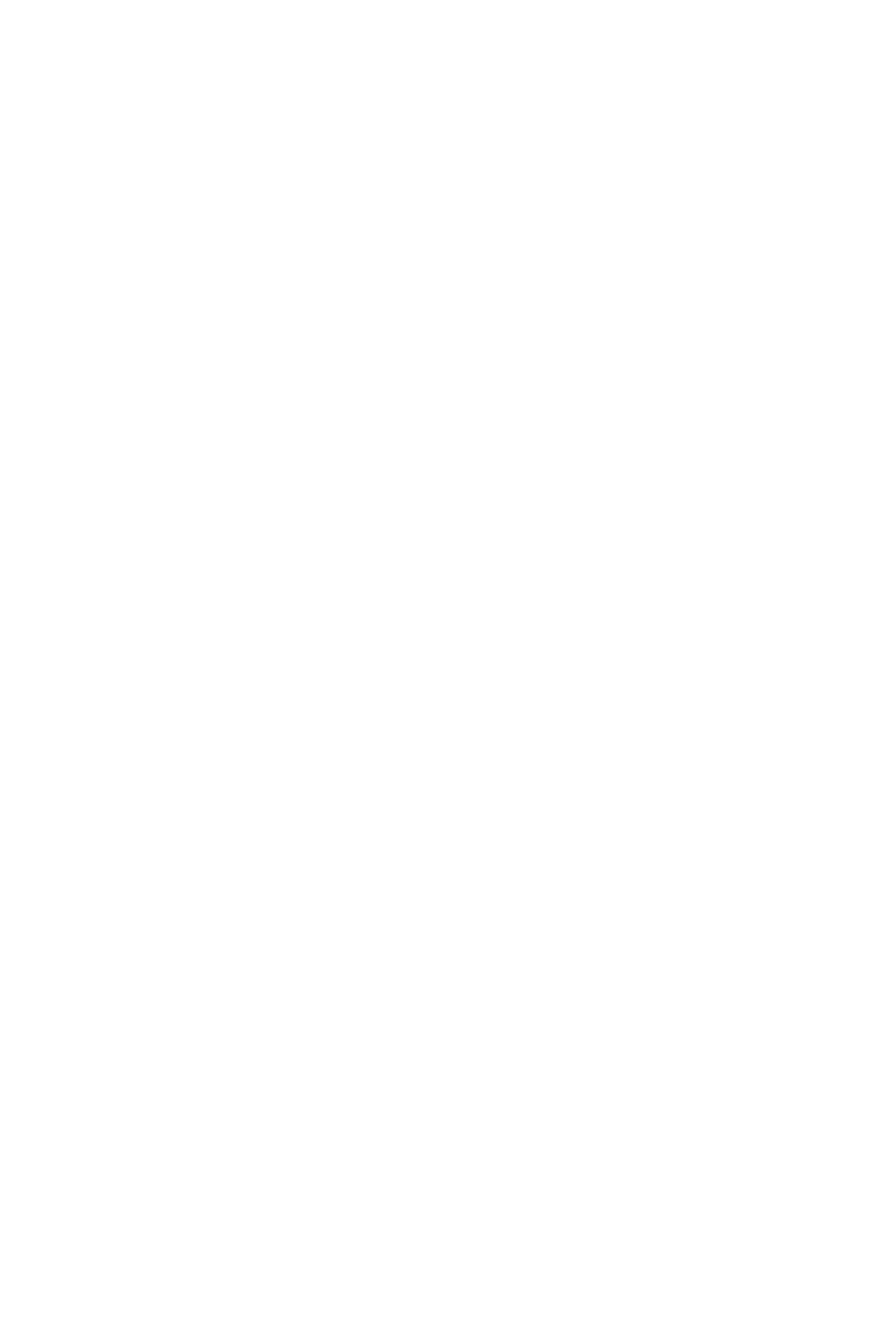
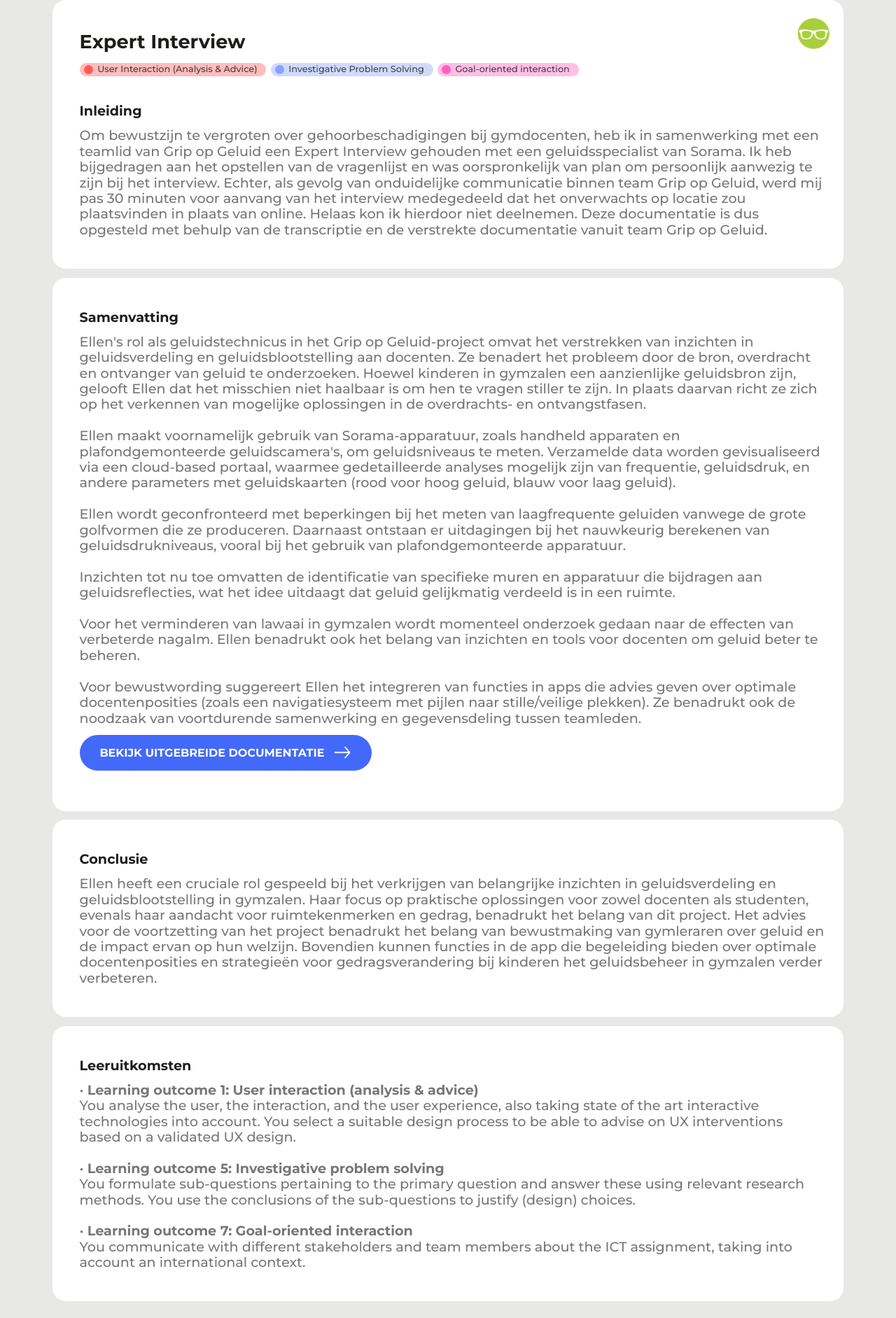
Before and after one commit to metteghijsen/semester6-website, a Nuxt app in the folder frontend/: page /deliverable/expertinterview in a window 1280 px wide. Before the commit this address had no page. Shown: the part 128-2011 px from the top of the page at 70% size. Before the commit the page ends 800 px from the top, so only its background shows below. Built offline with nearby package versions, Linux system fonts and the light colour scheme.

Commit message:
Feature: Added expert interview documentation

```diff
--- /dev/null
+++ b/frontend/pages/deliverable/expertinterview.vue
@@ -0,0 +1,59 @@
+<template>
+  <div>
+    <UiContainer>
+      <div class="h-full ">
+        <LayoutTaskbar />
+        <UiTextbox
+          add-header
+          header="Expert Interview"
+          title="Inleiding"
+          lo1
+          lo5
+          lo7
+          library
+        >
+          Om bewustzijn te vergroten over gehoorbeschadigingen bij gymdocenten, heb ik in samenwerking met een teamlid van Grip op Geluid een Expert Interview gehouden met een geluidsspecialist van Sorama. Ik heb bijgedragen aan het opstellen van de vragenlijst en was oorspronkelijk van plan om persoonlijk aanwezig te zijn bij het interview. Echter, als gevolg van onduidelijke communicatie binnen team Grip op Geluid, werd mij pas 30 minuten voor aanvang van het interview medegedeeld dat het onverwachts op locatie zou plaatsvinden in plaats van online. Helaas kon ik hierdoor niet deelnemen. Deze documentatie is dus opgesteld met behulp van de transcriptie en de verstrekte documentatie vanuit team Grip op Geluid.
+        </UiTextbox>
+        <UiTextbox
+          title="Samenvatting"
+        >
+          Ellen's rol als geluidstechnicus in het Grip op Geluid-project omvat het verstrekken van inzichten in geluidsverdeling en geluidsblootstelling aan docenten. Ze benadert het probleem door de bron, overdracht en ontvanger van geluid te onderzoeken. Hoewel kinderen in gymzalen een aanzienlijke geluidsbron zijn, gelooft Ellen dat het misschien niet haalbaar is om hen te vragen stiller te zijn. In plaats daarvan richt ze zich op het verkennen van mogelijke oplossingen in de overdrachts- en ontvangstfasen. <br><br>
+          Ellen maakt voornamelijk gebruik van Sorama-apparatuur, zoals handheld apparaten en plafondgemonteerde geluidscamera's, om geluidsniveaus te meten. Verzamelde data worden gevisualiseerd via een cloud-based portaal, waarmee gedetailleerde analyses mogelijk zijn van frequentie, geluidsdruk, en andere parameters met geluidskaarten (rood voor hoog geluid, blauw voor laag geluid).<br><br>
+          Ellen wordt geconfronteerd met beperkingen bij het meten van laagfrequente geluiden vanwege de grote golfvormen die ze produceren. Daarnaast ontstaan er uitdagingen bij het nauwkeurig berekenen van geluidsdrukniveaus, vooral bij het gebruik van plafondgemonteerde apparatuur.<br><br>
+          Inzichten tot nu toe omvatten de identificatie van specifieke muren en apparatuur die bijdragen aan geluidsreflecties, wat het idee uitdaagt dat geluid gelijkmatig verdeeld is in een ruimte.<br><br>
+          Voor het verminderen van lawaai in gymzalen wordt momenteel onderzoek gedaan naar de effecten van verbeterde nagalm. Ellen benadrukt ook het belang van inzichten en tools voor docenten om geluid beter te beheren.<br><br>
+          Voor bewustwording suggereert Ellen het integreren van functies in apps die advies geven over optimale docentenposities (zoals een navigatiesysteem met pijlen naar stille/veilige plekken). Ze benadrukt ook de noodzaak van voortdurende samenwerking en gegevensdeling tussen teamleden.<div class="flex flex-row">
+            <div class="w-max my-2 mr-4">
+              <UiButton
+                label="bekijk uitgebreide documentatie"
+                primary
+                regular
+                arrow
+                to="/documents/expertinterview.pdf"
+                target="_blank"
+              />
+            </div>
+          </div>
+        </UiTextbox>
+
+        <UiTextbox title="Conclusie">
+          Ellen heeft een cruciale rol gespeeld bij het verkrijgen van belangrijke inzichten in geluidsverdeling en geluidsblootstelling in gymzalen. Haar focus op praktische oplossingen voor zowel docenten als studenten, evenals haar aandacht voor ruimtekenmerken en gedrag, benadrukt het belang van dit project. Het advies voor de voortzetting van het project benadrukt het belang van bewustmaking van gymleraren over geluid en de impact ervan op hun welzijn. Bovendien kunnen functies in de app die begeleiding bieden over optimale docentenposities en strategieën voor gedragsverandering bij kinderen het geluidsbeheer in gymzalen verder verbeteren.
+        </UiTextbox>
+        <UiTextbox title="Leeruitkomsten">
+          • <b>Learning outcome 1: User interaction (analysis & advice)</b> <br>
+          You analyse the user, the interaction, and the user experience, also taking state of the art interactive technologies into account. You select a suitable design process to be able to advise on UX interventions based on a validated UX design. <br><br>
+          • <b>Learning outcome 5: Investigative problem solving</b> <br>
+          You formulate sub-questions pertaining to the primary question and answer these using relevant research methods. You use the conclusions of the sub-questions to justify (design) choices.  <br><br>
+          •	<b> Learning outcome 7: Goal-oriented interaction </b> <br>
+          You communicate with different stakeholders and team members about the ICT assignment, taking into account an international context.
+        </UiTextbox>
+        <div class="flex justify-center">
+          <div class="w-[400px] my-2">
+            <UiButton label="back to overview" primary big arrow to="/deliverables" />
+          </div>
+        </div>
+      </div>
+    </UiContainer>
+    <SectionsFooter />
+  </div>
+</template>
--- a/frontend/pages/deliverables.vue
+++ b/frontend/pages/deliverables.vue
@@ -277,19 +277,6 @@
 
           <UiDeliverable
             v-if="selectedLo.includes('lo1') || selectedLo.includes('lo5') || selectedLo.includes('lo7') || selectedLo.length === 0"
-            to="moodboard"
-            lo1
-            lo5
-            lo7
-            deliverable-name="Moodboard UI/UX"
-            image-name="moodboard"
-            deliverable-description="Om inspiratie op te doen voor een ontwerp voor onze app, heb ik samen met Sef een moodboard gemaakt. Hier kun je daar meer over lezen."
-            project-type="Grip on Sound"
-            project-people="group"
-          />
-
-          <UiDeliverable
-            v-if="selectedLo.includes('lo1') || selectedLo.includes('lo5') || selectedLo.includes('lo7') || selectedLo.length === 0"
             to="survey"
             lo1
             lo5
@@ -307,9 +294,22 @@
             lo1
             lo5
             lo7
-            deliverable-name="❗Expert Interview"
+            deliverable-name="Expert Interview"
             image-name="expertinterview"
-            deliverable-description="Om erachter te komen hoe we het bewustzijn van gehoorsbeschadigingen het beste kunnen verhogen, heb ik een hoorspecialist geïnterviewd."
+            deliverable-description="Om erachter te komen hoe we het bewustzijn van gehoorsbeschadigingen het beste kunnen verhogen, heb ik samen met een collega van Grip op Geluid een geluidsspecialist geïnterviewd."
+            project-type="Grip on Sound"
+            project-people="group"
+          />
+
+          <UiDeliverable
+            v-if="selectedLo.includes('lo1') || selectedLo.includes('lo5') || selectedLo.includes('lo7') || selectedLo.length === 0"
+            to="moodboard"
+            lo1
+            lo5
+            lo7
+            deliverable-name="Moodboard UI/UX"
+            image-name="moodboard"
+            deliverable-description="Om inspiratie op te doen voor een ontwerp voor onze app, heb ik samen met Sef een moodboard gemaakt. Hier kun je daar meer over lezen."
             project-type="Grip on Sound"
             project-people="group"
           />
```
Also changed, not shown: 1 other file (tests, documents, lock files or other folders).
